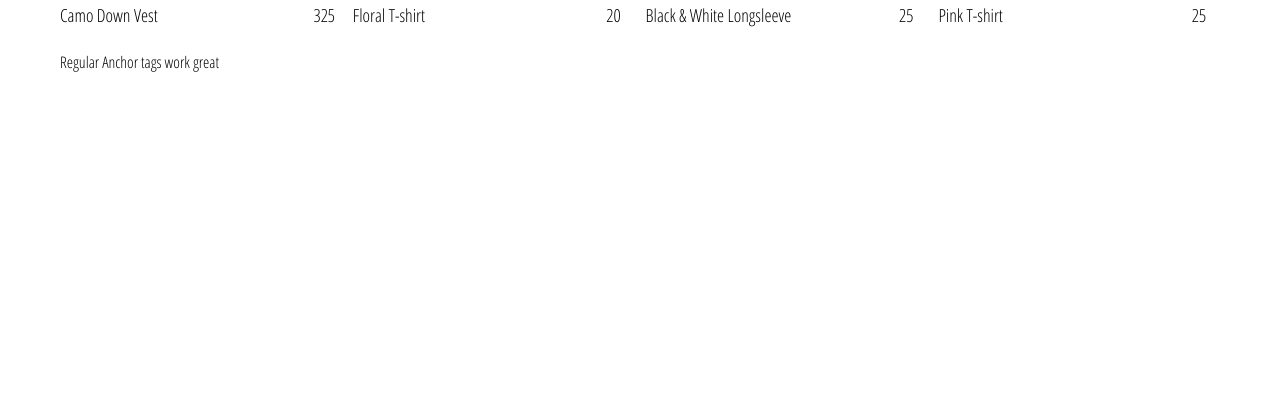
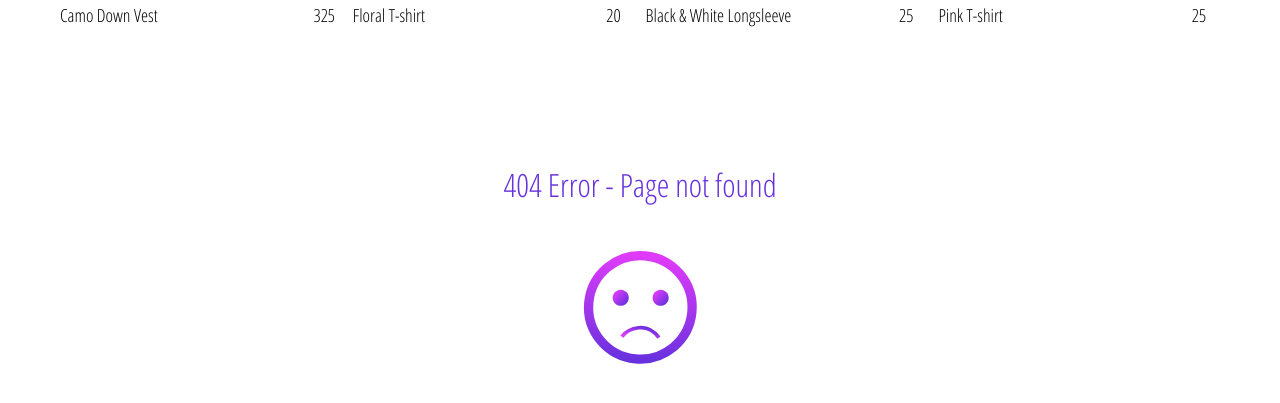
Before and after one commit to marvinxu99/crwn-clothing, a React (Create React App) app: page /shop in a window 1280 px wide. Shown: the part 2373-2776 px from the top of the page. Before the commit the page ends 2466 px from the top, so only its background shows below. Built offline with nearby package versions, Linux system fonts and the light colour scheme; no server answers.

Commit message:
added winter is beautiful

```diff
--- a/src/App.css
+++ b/src/App.css
@@ -12,6 +12,11 @@ a {
     color: black;
 }
 
+.winter-beautiful {
+    display:flex;
+    justify-content: flex-end;
+}
+
 * {
     box-sizing: border-box;
 }
--- a/src/App.js
+++ b/src/App.js
@@ -12,6 +12,7 @@ import ShopPage from './pages/shop/shop.component';
 import SignInAndSignUpPage from './pages/sign-in-and-sign-up/sign-in-and-sign-up.component';
 import ContactPage from './pages/contact/contact.component';
 import CheckoutPage from './pages/checkout/checkout.component';
+import PageNotFound from './pages/page-not-found/page-not-found.component';
 
 import { auth, createUserProfileDocument } from './firebase/firebase.utils';
 import { setCurrentUser} from './redux/user/user.actions';
@@ -63,14 +64,14 @@ class App extends React.Component {
             path='/external'
             component={() => window.location = 'https://external.com/path'}
           />
+          <Route component={PageNotFound} />
         </Switch>
-        <a className='test'
-          href='https://external.com/path'
-          target='_blank'
-          rel='noopener noreferrer'
-        >
-          Regular Anchor tags work great
-        </a>
+        <div className='winter-beautiful'>
+          <a href='http://www.google.ca' target='_blank' rel='noopener noreferrer'>
+            Winter is beautiful. <br />
+            Regular anchor tags work great.
+          </a>
+        </div>
       </div>
     );
   }
--- a/src/components/header/header.component.jsx
+++ b/src/components/header/header.component.jsx
@@ -18,6 +18,7 @@ const Header = ({ currentUser, hidden }) => (
   <div className='header'>
     <Link className='logo-container' to="/">
       <Logo className='logo' />
+      <span>Winter is beautiful.</span>
     </Link>
 
     <div className='options'>
--- a/src/components/header/header.styles.scss
+++ b/src/components/header/header.styles.scss
@@ -7,8 +7,10 @@
 
     .logo-container {
       height: 100%;
-      width: 70px;
-      padding: 25px;
+      width: 120px;
+      padding: 5px;
+      display: flex;
+      flex-direction: column;
     }
 
     .options {
--- a/src/components/menu-item/menu-item.component.jsx
+++ b/src/components/menu-item/menu-item.component.jsx
@@ -8,12 +8,10 @@ const MenuItem = ({ title, imageUrl, size, history, linkUrl, match }) => (
     onClick={() => history.push(`${match.url}${linkUrl}`)}>
     <div
       className='background-image'
-      style={{
-        backgroundImage: `url(${imageUrl})`
-      }}
+      style={{ backgroundImage: `url(${imageUrl})` }}
     />
     <div className='content'>
-      <h1 className='title'>{title.toUpperCase()}</h1>
+      <h1 className='title'>{ title.toUpperCase() }</h1>
       <span className='subtitle'>SHOP NOW</span>
     </div>
   </div>
--- a/src/pages/collection/collection.component.jsx
+++ b/src/pages/collection/collection.component.jsx
@@ -1,5 +1,6 @@
 import React from 'react';
 import { connect } from 'react-redux';
+import { Redirect } from 'react-router-dom';
 //import { createStructuredSelector } from 'reselect';
 
 import { selectCollection } from '../../redux/shop/shop.selectors';
@@ -8,6 +9,12 @@ import './collection.styles.scss';
 
 const CollectionPage = ({ collection }) => {
   //console.log(match.params);
+
+  if(!collection) {
+    //console.log('need re-direct');
+    return(<Redirect to='/shop' />);
+  }
+
   const { title, items } = collection;
   return(
     <div className='collection-page'>
--- /dev/null
+++ b/src/pages/page-not-found/page-not-found.component.jsx
@@ -0,0 +1,20 @@
+import React from 'react';
+import { Link } from 'react-router-dom';
+import { ReactComponent as Emoji } from '../../assets/pg404icon.svg';
+
+import './page-not-found.styles.scss';
+
+const PageNotFound = () => (
+  <div className="t-c p404-container">
+    <h1 className="p404-header">404 Error - Page not found</h1>
+      <Emoji className="p404-emoji" />
+      <p className="p404-text">
+        Sorry, we couldn't find what you are looking for
+      </p>
+      <Link className='link' to="/">
+        Go back to home page
+      </Link>
+  </div>
+);
+
+export default PageNotFound;
--- /dev/null
+++ b/src/pages/page-not-found/page-not-found.styles.scss
@@ -0,0 +1,32 @@
+@media all and (min-width: 320px) {
+    .t-c {
+        text-align: center;
+    }
+
+    .p404-container {
+        margin: 7rem auto;
+        max-width: 400px;
+        color: #6831de;
+
+
+        .p404-header {
+            font-size: 2rem;
+            font-weight: 400;
+        }
+
+        .p404-emoji {
+            width: 10rem;
+            height: 10rem;
+        }
+
+        .p404-text {
+            margin: 2rem 0 2rem;
+            font-weight: 400;
+        }
+
+        .link {
+            text-decoration: underline;
+            cursor: pointer;
+        }
+    }
+}
--- a/src/pages/shop/shop.component.jsx
+++ b/src/pages/shop/shop.component.jsx
@@ -3,13 +3,16 @@ import { Route } from 'react-router-dom';
 
 import CollectionsOverview from '../../components/collections-overview/collections-overview.component';
 import CollectionPage from '../collection/collection.component';
+import PageNotFound from '../page-not-found/page-not-found.component';
 
 const ShopPage = ({ match }) => {
-  console.log(match);
+  if (process.env.NODE_ENV === 'development') { console.log(match); }
+
   return(
     <div className='shop-page'>
         <Route exact path={`${match.path}`} component={CollectionsOverview} />
         <Route path={`${match.path}/:collectionId`} component={CollectionPage} />
+        <Route component={PageNotFound} />
     </div>
   );
 }
```
Also changed, not shown: src/assets/pg404icon.svg (added).
